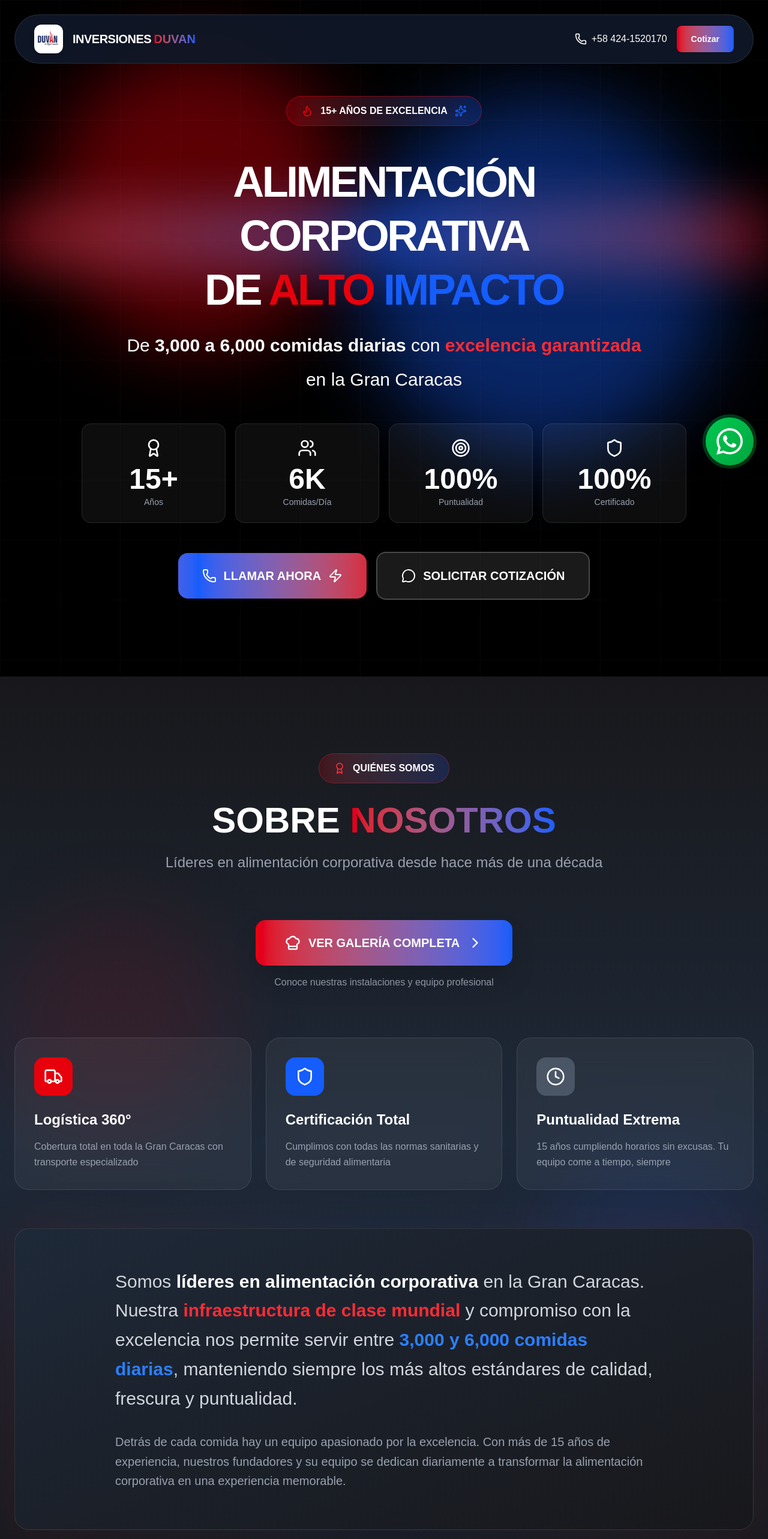
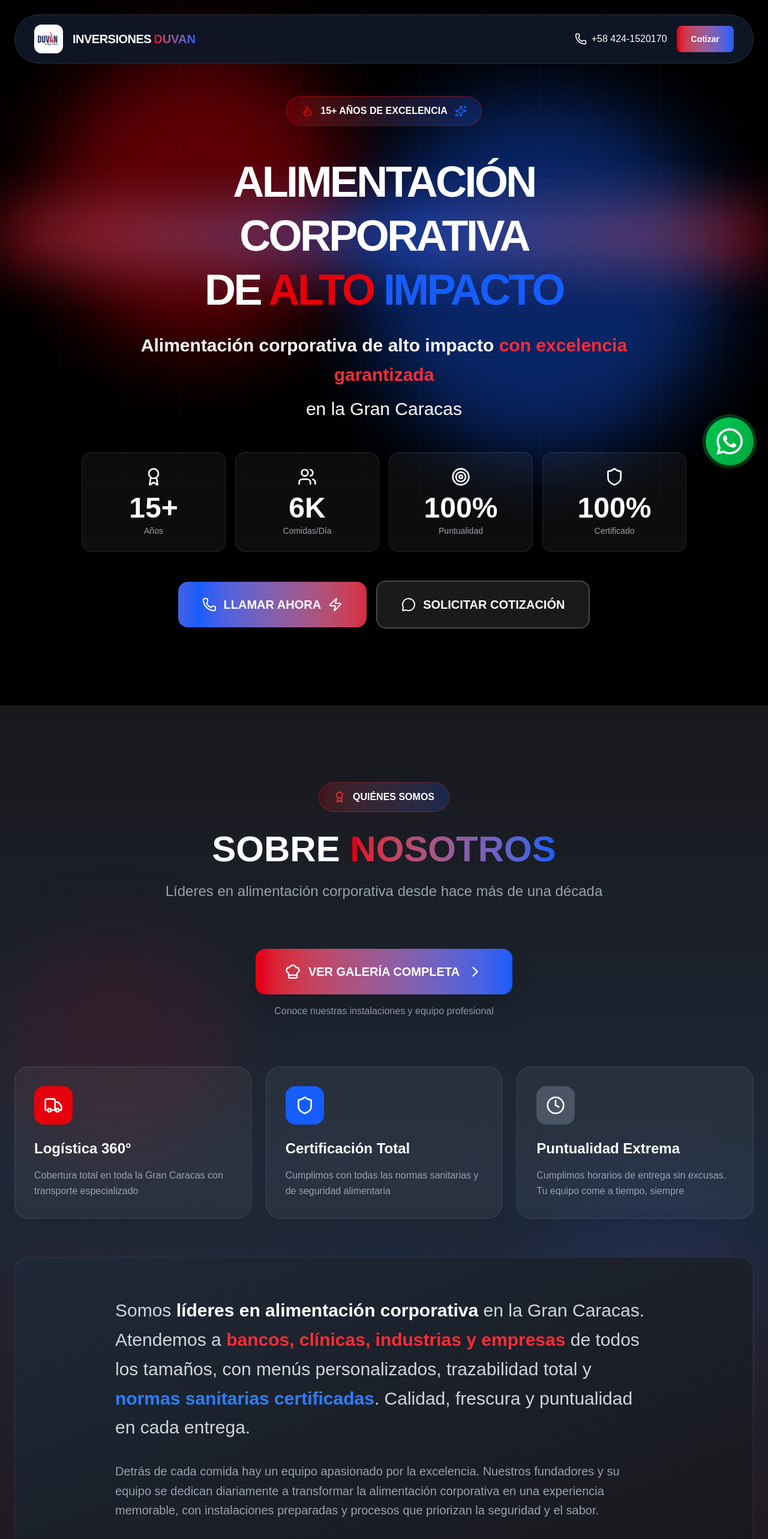
Before and after one commit to lauhernandez1818-dot/duvan-premium, a Next.js app: page / in a window 1280 px wide. Shown: the top 2566 px of the page at 60% size. Built offline with nearby package versions, Linux system fonts and the light colour scheme.

Commit message:
Mejoras en el diseño y contenido Duvan

```diff
--- /dev/null
+++ b/app/galeria/layout.tsx
@@ -0,0 +1,14 @@
+import type { Metadata } from 'next';
+
+export const metadata: Metadata = {
+  title: 'Galería | Inversiones Duvan',
+  description: 'Conoce nuestras instalaciones y equipo profesional. Inversiones Duvan, líderes en alimentación corporativa en la Gran Caracas.',
+};
+
+export default function GaleriaLayout({
+  children,
+}: {
+  children: React.ReactNode;
+}) {
+  return <>{children}</>;
+}
--- a/app/page.tsx
+++ b/app/page.tsx
@@ -3,7 +3,6 @@
 import { motion, useScroll, useTransform } from 'framer-motion';
 import {
   Phone,
-  Mail,
   Award,
   Users,
   Clock,
@@ -22,7 +21,6 @@ import {
   Sparkles,
   Heart,
   ChevronRight,
-  MessageCircleIcon
 } from 'lucide-react';
 import CalculadoraPedido from '@/src/components/CalculadoraPedido';
 import Link from 'next/link';
@@ -181,11 +179,11 @@ export default function Home() {
                 <span className="block">DE <span className="text-red-600">ALTO</span> <span className="text-blue-600">IMPACTO</span></span>
               </h1>
 
-              {/* Tagline en dos líneas */}
+              {/* Tagline - mensaje de valor sin repetir números */}
               <div className="text-sm sm:text-2xl md:text-3xl text-white mb-8 sm:mb-12 max-w-4xl mx-auto leading-relaxed font-light px-2 sm:px-4 break-words">
                 <p className="mb-2">
-                  De <span className="font-bold">3,000 a 6,000 comidas diarias</span> con
-                  <span className="text-red-500 font-bold"> excelencia garantizada</span>
+                  <span className="font-bold">Alimentación corporativa de alto impacto</span>
+                  <span className="text-red-500 font-bold"> con excelencia garantizada</span>
                 </p>
                 <p>
                   en la Gran Caracas
@@ -343,7 +341,7 @@ export default function Home() {
                 {
                   icon: Clock,
                   title: 'Puntualidad Extrema',
-                  description: '15 años cumpliendo horarios sin excusas. Tu equipo come a tiempo, siempre',
+                  description: 'Cumplimos horarios de entrega sin excusas. Tu equipo come a tiempo, siempre',
                   color: 'from-gray-600 to-gray-700',
                   iconBg: 'bg-gray-600'
                 },
@@ -381,14 +379,14 @@ export default function Home() {
                 <div className="max-w-4xl mx-auto">
                   <p className="text-base sm:text-2xl md:text-3xl leading-relaxed text-gray-300 mb-6 sm:mb-8">
                     Somos <span className="text-white font-bold">líderes en alimentación corporativa</span> en la Gran Caracas.
-                    Nuestra <span className="text-red-500 font-bold">infraestructura de clase mundial</span> y compromiso con la
-                    excelencia nos permite servir entre <span className="text-blue-500 font-bold">3,000 y 6,000 comidas diarias</span>,
-                    manteniendo siempre los más altos estándares de calidad, frescura y puntualidad.
+                    Atendemos a <span className="text-red-500 font-bold">bancos, clínicas, industrias y empresas</span> de todos los tamaños,
+                    con menús personalizados, trazabilidad total y <span className="text-blue-500 font-bold">normas sanitarias certificadas</span>.
+                    Calidad, frescura y puntualidad en cada entrega.
                   </p>
                   <p className="text-sm sm:text-xl text-gray-400 leading-relaxed">
-                    Detrás de cada comida hay un equipo apasionado por la excelencia. Con más de 15 años
-                    de experiencia, nuestros fundadores y su equipo se dedican diariamente a transformar
-                    la alimentación corporativa en una experiencia memorable.
+                    Detrás de cada comida hay un equipo apasionado por la excelencia. Nuestros fundadores y su equipo
+                    se dedican diariamente a transformar la alimentación corporativa en una experiencia memorable,
+                    con instalaciones preparadas y procesos que priorizan la seguridad y el sabor.
                   </p>
                 </div>
               </div>
@@ -436,7 +434,7 @@ export default function Home() {
                   number: '01',
                   icon: TrendingUp,
                   title: 'Capacidad Comprobada',
-                  description: '3,000 a 6,000 comidas diarias con la misma calidad desde el primer hasta el último plato',
+                  description: 'Escala sin sacrificar calidad: desde empresas medianas hasta grandes operaciones. Misma excelencia desde el primer hasta el último plato.',
                   gradient: 'from-red-600 via-red-500 to-orange-500',
                   shadowColor: 'shadow-red-600/50',
                 },
@@ -444,7 +442,7 @@ export default function Home() {
                   number: '02',
                   icon: Clock,
                   title: 'Puntualidad Total',
-                  description: '15 años cumpliendo horarios de entrega sin excusas. Tu equipo come a tiempo, siempre',
+                  description: 'Horarios de entrega cumplidos sin excusas. Tu equipo come a tiempo, siempre.',
                   gradient: 'from-blue-600 via-blue-500 to-cyan-500',
                   shadowColor: 'shadow-blue-600/50',
                 },
@@ -785,6 +783,10 @@ export default function Home() {
                 <Phone className="w-4 h-4 flex-shrink-0" />
                 <span className="text-xs sm:text-base">+58 424-1520170</span>
               </a>
+              <Link href="/galeria" className="flex items-center gap-2 text-gray-400 hover:text-white transition-colors min-h-[44px] justify-center sm:justify-start">
+                <ChefHat className="w-4 h-4 flex-shrink-0" />
+                <span className="text-xs sm:text-base">Galería</span>
+              </Link>
               <div className="flex items-center gap-2 text-gray-400 justify-center sm:justify-start">
                 <MapPin className="w-4 h-4 flex-shrink-0" />
                 <span className="text-xs sm:text-base">Gran Caracas, Venezuela</span>
--- a/src/components/CalculadoraPedido.tsx
+++ b/src/components/CalculadoraPedido.tsx
@@ -43,8 +43,22 @@ const planes: Plan[] = [
     iconColor: 'text-blue-400',
   },
   {
+    name: 'Plan Grande',
+    minPersonas: 501,
+    maxPersonas: 2000,
+    precioReferencia: 'Desde $6.50/persona',
+    beneficios: [
+      'Menús premium personalizados',
+      'Múltiples puntos de entrega',
+      'Gestor de cuenta prioritario',
+      'Reportes mensuales',
+    ],
+    gradient: 'from-amber-600 to-orange-500',
+    iconColor: 'text-amber-400',
+  },
+  {
     name: 'Plan Enterprise',
-    minPersonas: 501,
+    minPersonas: 2001,
     maxPersonas: 6000,
     precioReferencia: 'Cotización personalizada',
     beneficios: [
@@ -158,15 +172,15 @@ export default function CalculadoraPedido() {
               </div>
               <div className="flex flex-col items-center">
                 <div className="w-0.5 h-3 bg-gray-600" />
-                <span className="text-xs text-gray-500 mt-1">150</span>
-              </div>
-              <div className="flex flex-col items-center">
-                <div className="w-0.5 h-3 bg-gray-600" />
                 <span className="text-xs text-gray-500 mt-1">500</span>
               </div>
               <div className="flex flex-col items-center">
                 <div className="w-0.5 h-3 bg-gray-600" />
-                <span className="text-xs text-gray-500 mt-1">6000</span>
+                <span className="text-xs text-gray-500 mt-1">2K</span>
+              </div>
+              <div className="flex flex-col items-center">
+                <div className="w-0.5 h-3 bg-gray-600" />
+                <span className="text-xs text-gray-500 mt-1">6K</span>
               </div>
             </div>
           </div>
@@ -178,21 +192,28 @@ export default function CalculadoraPedido() {
           </div>
         </div>
 
-        {/* Todos los planes - FULL RESPONSIVE */}
-        <div className="grid grid-cols-3 gap-1 sm:gap-4 mb-4 sm:mb-6 min-w-0 w-full">
+        {/* Todos los planes - clicables para cambiar sin usar la barra */}
+        <div className="grid grid-cols-2 sm:grid-cols-4 gap-1 sm:gap-4 mb-4 sm:mb-6 min-w-0 w-full">
           {planes.map((plan, index) => {
             const isRecomendado = plan === planRecomendado;
+            const personaRepresentativa = Math.min(
+              plan.minPersonas + Math.floor((plan.maxPersonas - plan.minPersonas) / 2),
+              plan.maxPersonas
+            );
             return (
-              <motion.div
+              <motion.button
+                type="button"
                 key={plan.name}
                 initial={{ opacity: 0, y: 20 }}
                 animate={{ opacity: 1, y: 0 }}
                 transition={{ delay: index * 0.1 }}
                 whileHover={{ y: -5 }}
-                className={`relative rounded-lg sm:rounded-2xl p-1.5 sm:p-4 border-2 transition-all min-w-0 ${
+                whileTap={{ scale: 0.98 }}
+                onClick={() => setCantidadPersonas(personaRepresentativa)}
+                className={`relative rounded-lg sm:rounded-2xl p-1.5 sm:p-4 border-2 transition-all min-w-0 text-left cursor-pointer focus:outline-none focus-visible:ring-2 focus-visible:ring-white focus-visible:ring-offset-2 focus-visible:ring-offset-gray-900 ${
                   isRecomendado
                     ? 'border-white bg-white/10 scale-[1.02] sm:scale-105'
-                    : 'border-white/10 bg-white/5 opacity-50'
+                    : 'border-white/10 bg-white/5 opacity-70 hover:opacity-100 hover:border-white/30'
                 }`}
               >
                 {isRecomendado && (
@@ -208,7 +229,7 @@ export default function CalculadoraPedido() {
                 )}
                 <h4 className="font-black text-white text-[9px] sm:text-sm mb-0.5 sm:mb-1 truncate">{plan.name}</h4>
                 <p className="text-[8px] sm:text-xs text-gray-400 truncate">{plan.minPersonas}-{plan.maxPersonas}</p>
-              </motion.div>
+              </motion.button>
             );
           })}
         </div>
```
